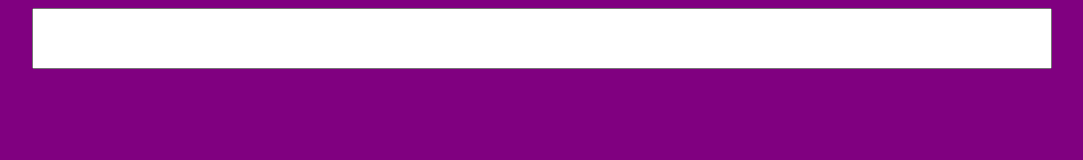
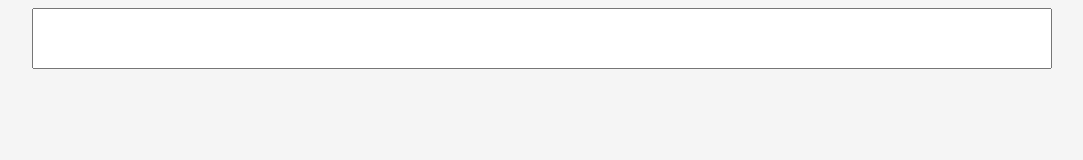
Before and after one commit to Something231/Something231.github.io, a plain HTML site: page index.html in a window 1280 px wide. Shown: the whole page, without its empty margins (98-1181 px from the left). Drawn offline with Linux system fonts and the light colour scheme.

Commit message:
Update style.css

```diff
--- a/style.css
+++ b/style.css
@@ -1,5 +1,5 @@
 body {
-  background-color: purple;
+  background-color: whitesmoke;
 }
 
 input[type="text"] {
```
